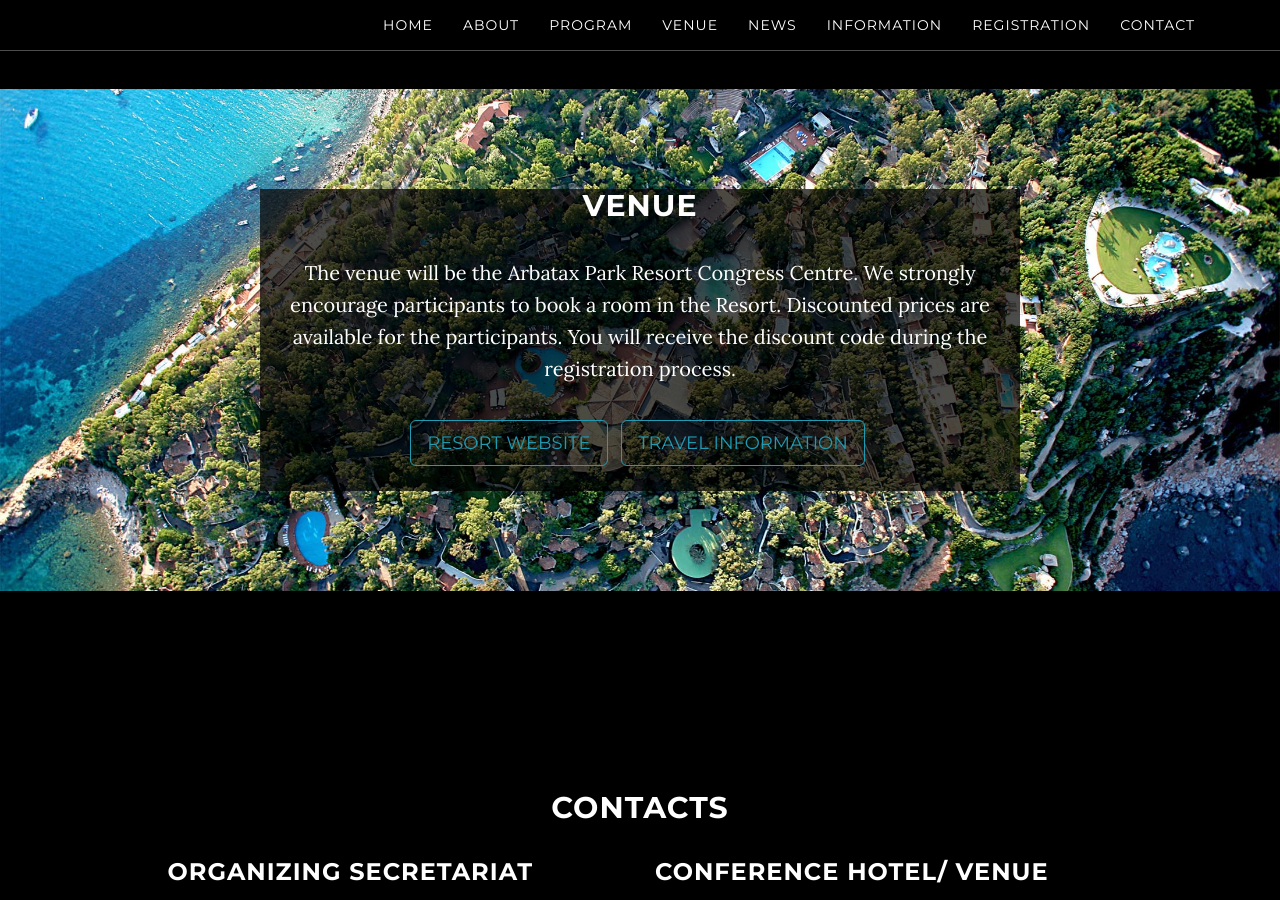
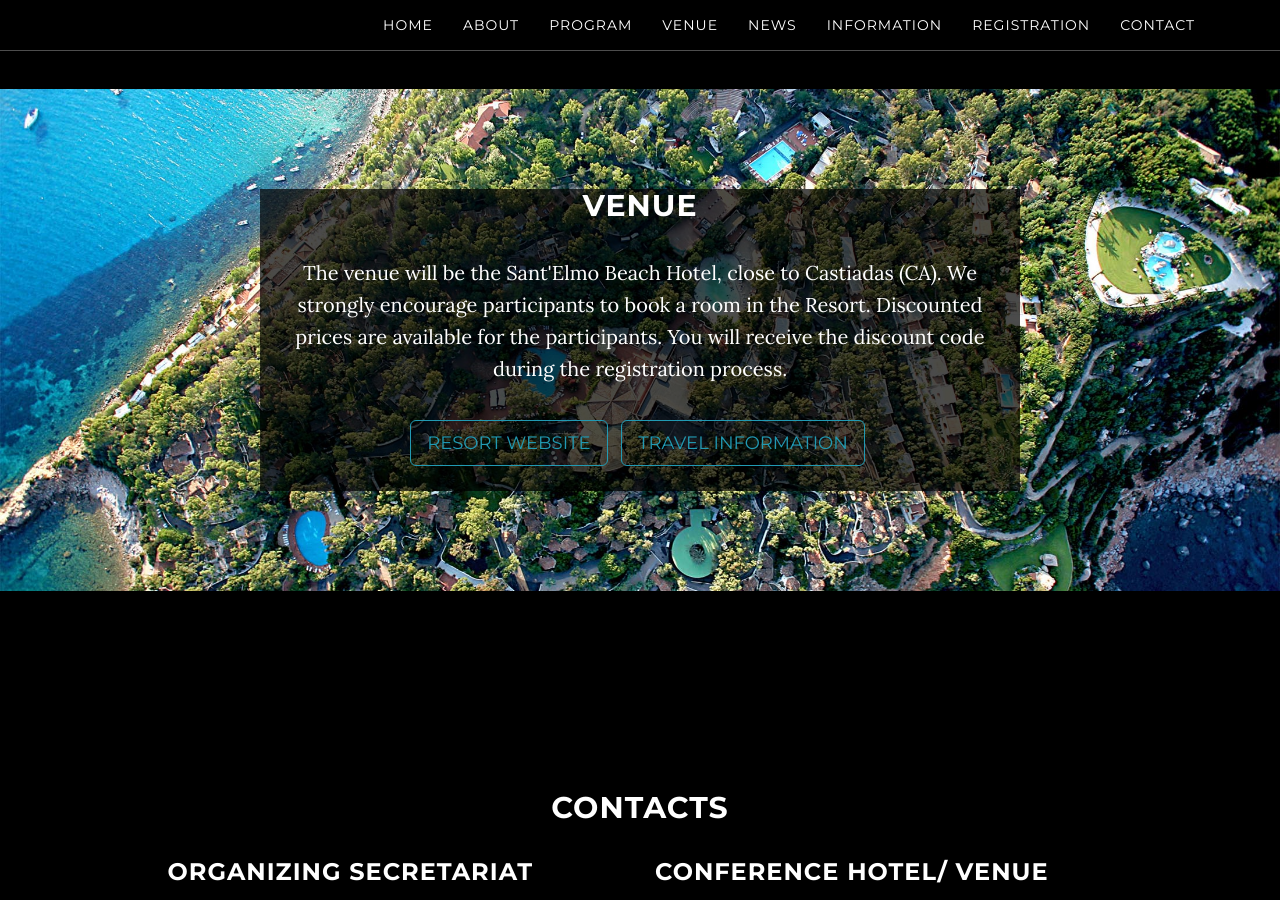
Before and after one commit to breakingthelimits/supereddington2018, a Jekyll site: the page built from index.html, in a window 1280 px wide and 900 px high, scrolled down 2997 px. Built offline with Jekyll 4.4.1, drawn with Linux system fonts in a browser that asks for light colours.

Commit message:
Update venue.html

```diff
--- a/_includes/venue.html
+++ b/_includes/venue.html
@@ -4,13 +4,13 @@
             <div class="container">
                 <div class="col-md-8 col-md-offset-2" style="background-color:rgba(0,0,0,0.7)">
                     <h2>Venue</h2>
-                    <p>The venue will be the Arbatax Park Resort Congress Centre.
+                    <p>The venue will be the Sant'Elmo Beach Hotel, close to Castiadas (CA).
                       We strongly encourage participants to book a room in the Resort.
                       Discounted prices are available for the participants.
                       You will receive the discount code during the registration process.</p>
                     <ul class="list-inline banner-social-buttons">
                         <li>
-                            <a href="http://www.arbataxpark.com/en/congress-centre/" class="btn btn-default btn-lg">Resort website</a>
+                            <a href="http://www.hotelsantelmobeach.it/" class="btn btn-default btn-lg">Resort website</a>
                         </li>
                         <li>
                             <a href={{ site.baseurl }}/travel class="btn btn-default btn-lg">Travel information</a>
```
